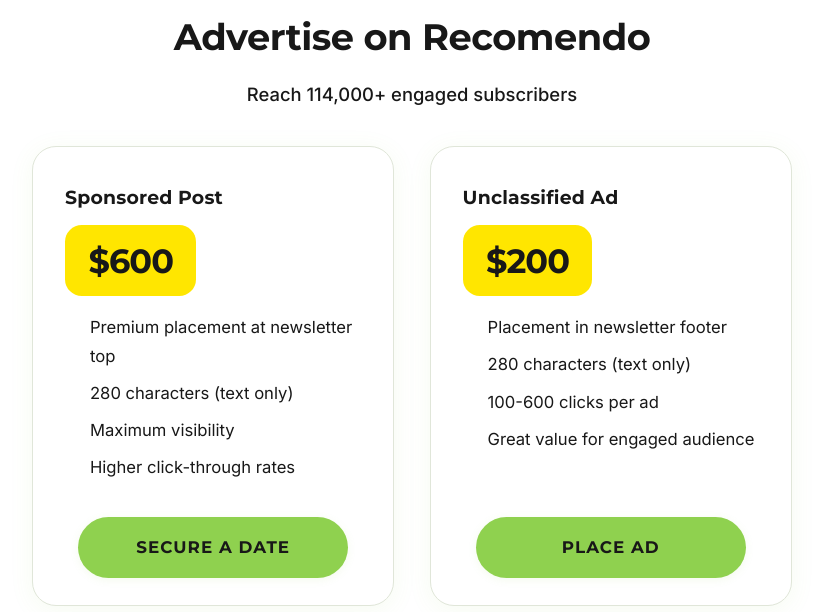
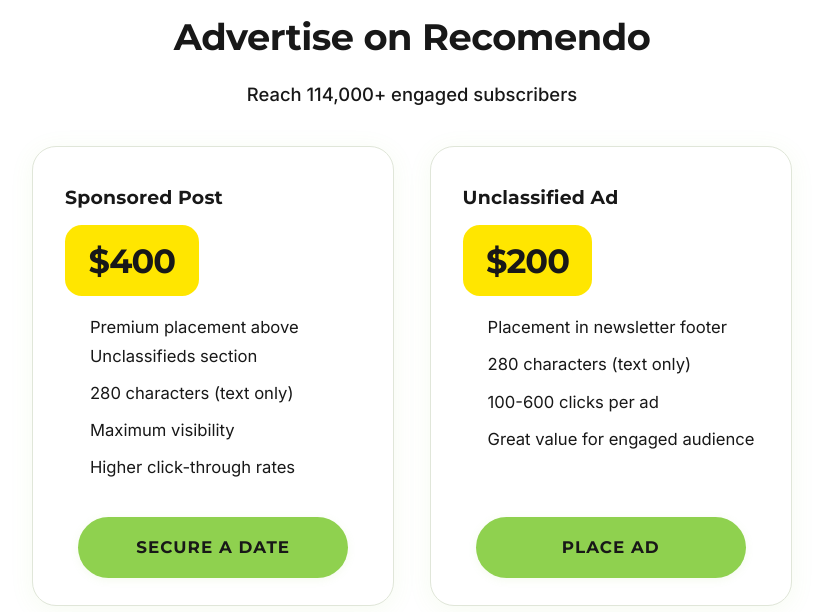
Before and after one commit to coconutlampshade/recomendo-ads, a plain HTML site: page index.html in a window 1280 px wide. Shown: the part 188-800 px from the top of the page, without its empty margins (228-1051 px from the left). Drawn offline with Linux system fonts and the light colour scheme.

Commit message:
Update Sponsored Post pricing and placement description
- Change price from  to
- Update placement description from 'newsletter top' to 'above Unclassifieds section'

```diff
--- a/index.html
+++ b/index.html
@@ -308,9 +308,9 @@
         <div style="display: flex; gap: 2.2rem; justify-content: center; align-items: stretch; margin: 0 auto 2.7rem auto; max-width: 760px; flex-wrap: wrap;">
             <div style="background: white; border: 1.5px solid #e0e6d9; border-radius: 1.5rem; flex: 1 1 0; padding: 2.2rem 2rem 1.7rem 2rem; display: flex; flex-direction: column; align-items: flex-start; box-shadow: 0 4px 24px 0 rgba(143,209,79,0.08); min-width: 270px; position: relative; z-index: 9999;">
                 <h2 style="font-family: 'Montserrat', 'Inter', Arial, sans-serif; font-size: 1.18rem; font-weight: 700; margin: 0 0 0.7rem 0; color: #181818; letter-spacing: 0.2px;">Sponsored Post</h2>
-                <div style="font-family: 'Montserrat', 'Inter', Arial, sans-serif; font-size: 2.1rem; font-weight: 700; color: #181818; background: #ffe600; display: inline-block; padding: 0.2em 0.7em; border-radius: 0.5em; margin: 0 0 1.1rem 0; letter-spacing: -1px;">$600</div>
+                <div style="font-family: 'Montserrat', 'Inter', Arial, sans-serif; font-size: 2.1rem; font-weight: 700; color: #181818; background: #ffe600; display: inline-block; padding: 0.2em 0.7em; border-radius: 0.5em; margin: 0 0 1.1rem 0; letter-spacing: -1px;">$400</div>
                 <ul style="margin: 0 0 1.7rem 0; color: #181818; font-size: 1.04rem; text-align: left; padding-left: 0; list-style: none;">
-                    <li style="margin-bottom: 0.55rem; position: relative; padding-left: 1.5em; text-indent: 0;">Premium placement at newsletter top</li>
+                    <li style="margin-bottom: 0.55rem; position: relative; padding-left: 1.5em; text-indent: 0;">Premium placement above Unclassifieds section</li>
                     <li style="margin-bottom: 0.55rem; position: relative; padding-left: 1.5em; text-indent: 0;">280 characters (text only)</li>
                     <li style="margin-bottom: 0.55rem; position: relative; padding-left: 1.5em; text-indent: 0;">Maximum visibility</li>
                     <li style="margin-bottom: 0.55rem; position: relative; padding-left: 1.5em; text-indent: 0;">Higher click-through rates</li>
```
